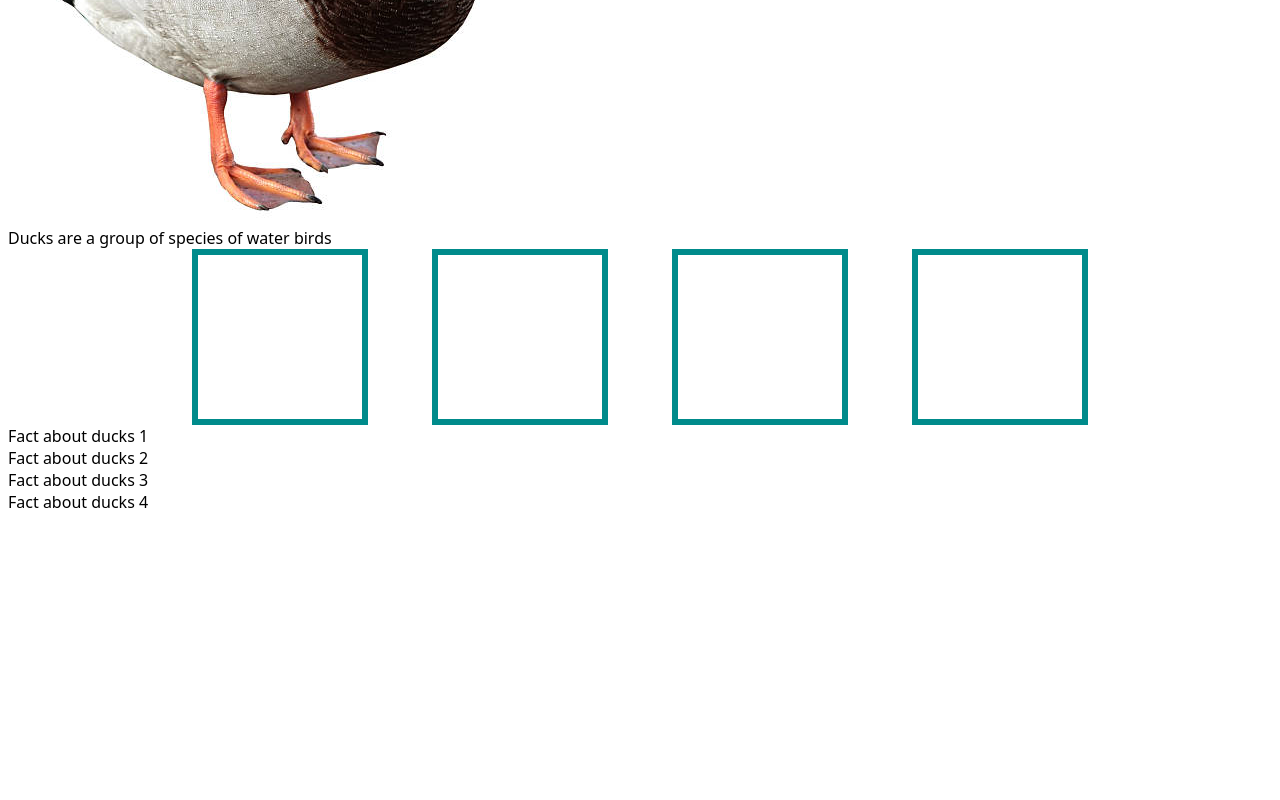
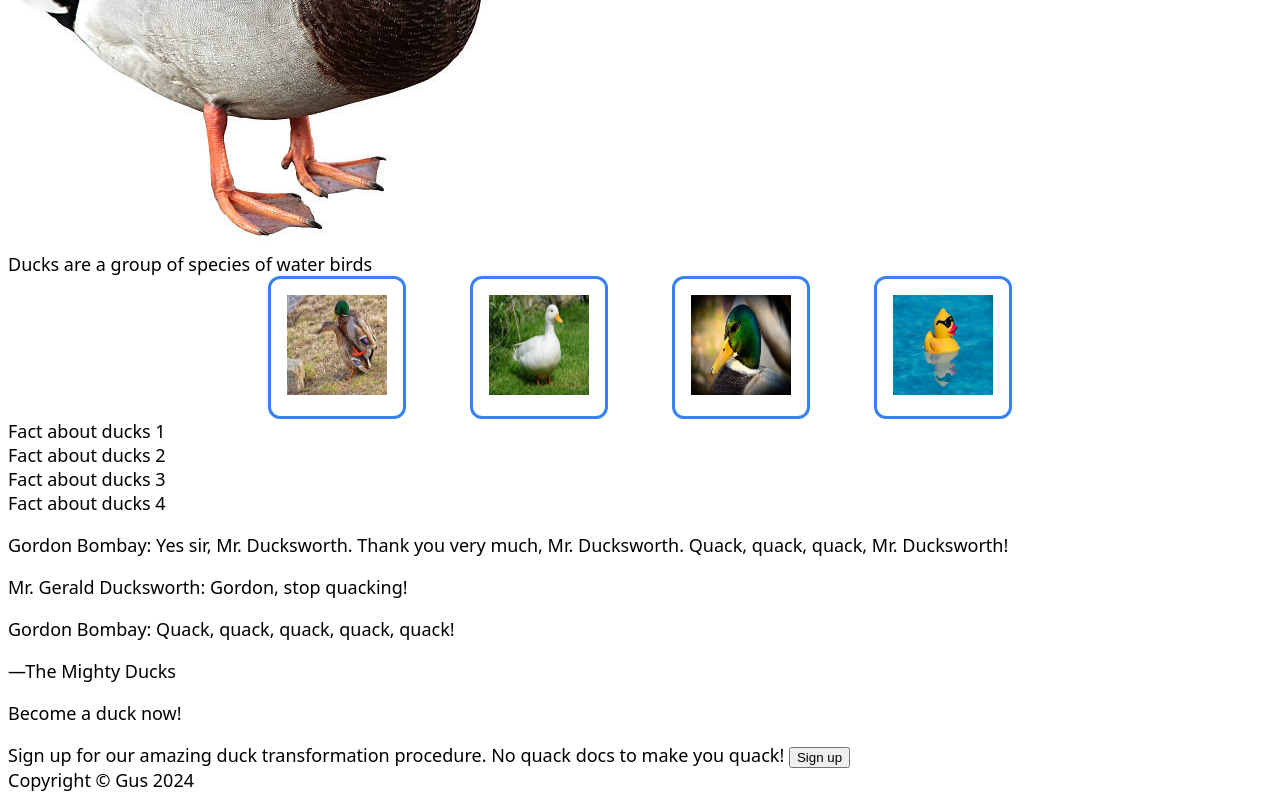
Before and after one commit to IRA-1005/project-website-01, a plain HTML site: page index.html in a window 1280 px wide. Shown: the part 624-1424 px from the top of the page. Before the commit the page ends 1145 px from the top, so only its background shows below. Drawn offline with Linux system fonts and the light colour scheme.

Commit message:
create footer div

```diff
--- a/index.html
+++ b/index.html
@@ -18,7 +18,7 @@
             <div class="left-hero-text">
                 <p>This website is awesome</p>
                 <p>This website has some subtext that goes here under the main title. It's a smaller font and the color is lower contrast</p>
-                <div class="sign-up-hero">Sign up</div>
+                <button class="sign-up-hero">Sign up</button>
             </div>
             <div class="hero-image-right">
                 <img src="samples/duck-image.jpeg" alt="picture of a duck">
@@ -28,10 +28,10 @@
     <div class="main-text-wrapper">
         <div class="main-text-title">Ducks are a group of species of water birds</div>
        <div class="main-text-image-wrapper">
-            <div class="container-image" id="cointainer-image-one"></div>
-            <div class="container-image" id="cointainer-image-two"></div>
-            <div class="container-image" id="cointainer-image-three"></div>
-            <div class="container-image" id="cointainer-image-four"></div>
+            <div class="container-image" id="cointainer-image-one"><img src="samples/ducks-mate.webp" alt="ducks can get it on"></div>
+            <div class="container-image" id="cointainer-image-two"><img src="samples/duck-white.jpeg" alt="a white duck"></div>
+            <div class="container-image" id="cointainer-image-three"><img src="samples/mallard.jpeg" alt="mallards are iridescent"></div>
+            <div class="container-image" id="cointainer-image-four"><img src="samples/rubber-ducky.jpeg" alt="a rubber ducky"></div>
        </div>
        <div class="main-text-wrapper">
             <div class="subtext-one">Fact about ducks 1</div>
@@ -39,6 +39,25 @@
             <div class="subtext-three">Fact about ducks 3</div>
             <div class="subtext-four">Fact about ducks 4</div>
        </div>
+
+        <div class="quote-wrapper">
+            <div>
+                <p>Gordon Bombay: Yes sir, Mr. Ducksworth. Thank you very much, Mr. Ducksworth. Quack, quack, quack, Mr. Ducksworth!</p>
+                <p>Mr. Gerald Ducksworth: Gordon, stop quacking!</p>
+                <p>Gordon Bombay: Quack, quack, quack, quack, quack!</p>
+                <p id="quote-owner">—The Mighty Ducks</p>
+            </div>
+        </div>
+        <div class="cta-wrapper">
+            <div class="cta-box">
+                <p>Become a duck now!</p>
+                Sign up for our amazing duck transformation procedure. No quack docs to make you quack!
+                <button class="cta-button">Sign up</button>
+            </div>
+        </div>
+    </div>
+    <div class="footer">
+        Copyright © Gus 2024
     </div>
 </body>
 </html>
--- a/style.css
+++ b/style.css
@@ -1,4 +1,5 @@
 body {
+    font-size: 18px;
     font-family: system-ui, -apple-system, BlinkMacSystemFont, 'Segoe UI', Roboto, Oxygen, Ubuntu, Cantarell, 'Open Sans', 'Helvetica Neue', sans-serif;
 }
 .main-text-image-wrapper {
@@ -8,8 +9,11 @@ body {
     gap: 64px;
 }
 .container-image {
-    border: 6px  solid darkcyan;
-    padding: 32px;
-    min-height: 100px;
-    min-width: 100px;
+    border: 3px  solid #3882f6;
+    padding: 16px;
+    border-radius: 12px;
 }
+.container-image img {
+    width: 100px;
+    height: 100px;
+}
```
